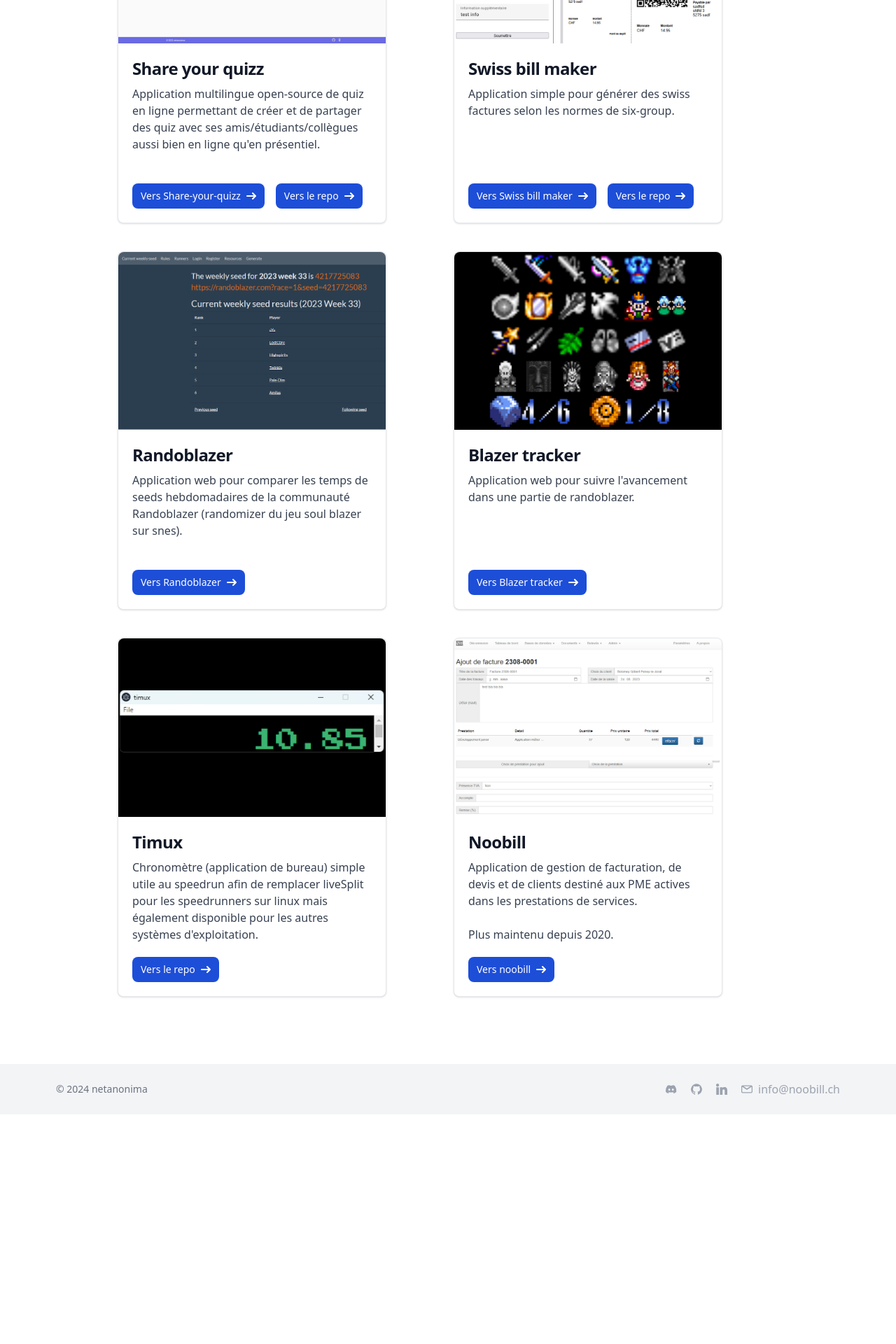
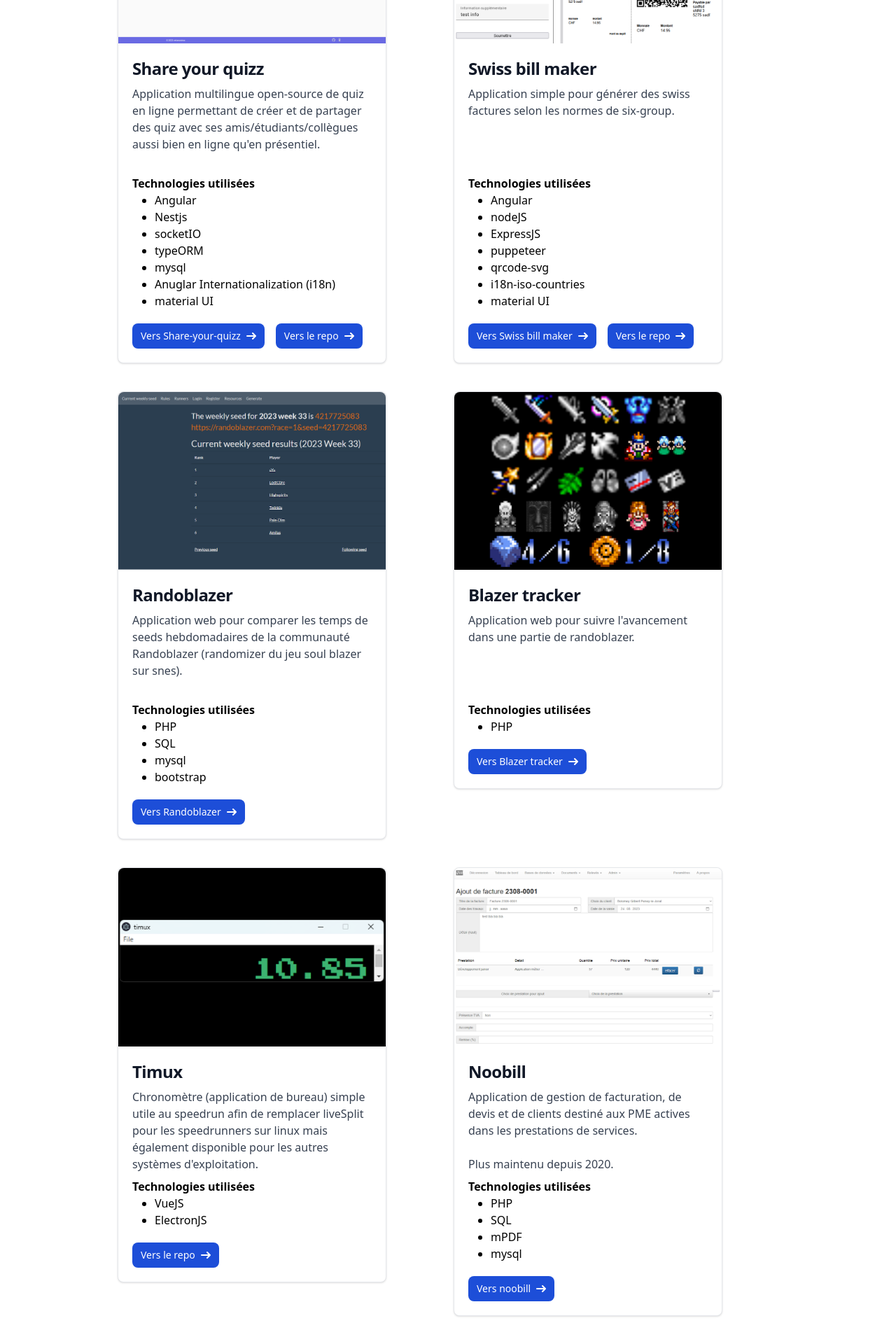
Before and after one commit to netanonima/netanonima.github.io, a Vue app: page /projects in a window 1280 px wide. Shown: the part 318-2238 px from the top of the page at 70% size. Before the commit the page ends 1910 px from the top, so only its background shows below. Built offline with nearby package versions, Linux system fonts and the light colour scheme.

Commit message:
technology used added in projects section

```diff
--- a/src/components/Projects.vue
+++ b/src/components/Projects.vue
@@ -21,8 +21,22 @@ function showImageInModal(imageSrc) {
             <a href="#">
               <h5 class="mb-2 text-2xl font-bold tracking-tight text-gray-900 dark:text-white">Share your quizz</h5>
             </a>
-            <p class="mb-3 font-normal text-gray-700 dark:text-gray-400 h-32">
+            <p class="font-normal text-gray-700 dark:text-gray-400 h-32">
               Application multilingue open-source de quiz en ligne permettant de créer et de partager des quiz avec ses amis/étudiants/collègues aussi bien en ligne qu'en présentiel.
+            </p>
+            <p>
+              <h2 class="font-bold">Technologies utilisées</h2>
+              <div class="ml-8 mb-5">
+                <ul class="list-disc">
+                  <li>Angular</li>
+                  <li>Nestjs</li>
+                  <li>socketIO</li>
+                  <li>typeORM</li>
+                  <li>mysql</li>
+                  <li>Anuglar Internationalization (i18n)</li>
+                  <li>material UI</li>
+                </ul>
+              </div>
             </p>
             <a href="https://share-your-quizz.ch/fr/" target="_blank" class="inline-flex items-center px-3 py-2 text-sm font-medium text-center text-white bg-blue-700 rounded-lg hover:bg-blue-800 focus:ring-4 focus:outline-none focus:ring-blue-300 dark:bg-blue-600 dark:hover:bg-blue-700 dark:focus:ring-blue-800">
               Vers Share-your-quizz
@@ -47,8 +61,22 @@ function showImageInModal(imageSrc) {
             <a href="#">
               <h5 class="mb-2 text-2xl font-bold tracking-tight text-gray-900 dark:text-white">Swiss bill maker</h5>
             </a>
-            <p class="mb-3 font-normal text-gray-700 dark:text-gray-400 h-32">
+            <p class="font-normal text-gray-700 dark:text-gray-400 h-32">
               Application simple pour générer des swiss factures selon les normes de six-group.
+            </p>
+            <p>
+              <h2 class="font-bold">Technologies utilisées</h2>
+              <div class="ml-8 mb-5">
+                <ul class="list-disc">
+                  <li>Angular</li>
+                  <li>nodeJS</li>
+                  <li>ExpressJS</li>
+                  <li>puppeteer</li>
+                  <li>qrcode-svg</li>
+                  <li>i18n-iso-countries</li>
+                  <li>material UI</li>
+                </ul>
+              </div>
             </p>
             <a href="https://noobill.ch/SwissBillMaker/" target="_blank" class="inline-flex items-center px-3 py-2 text-sm font-medium text-center text-white bg-blue-700 rounded-lg hover:bg-blue-800 focus:ring-4 focus:outline-none focus:ring-blue-300 dark:bg-blue-600 dark:hover:bg-blue-700 dark:focus:ring-blue-800">
               Vers Swiss bill maker
@@ -73,8 +101,19 @@ function showImageInModal(imageSrc) {
             <a href="#">
               <h5 class="mb-2 text-2xl font-bold tracking-tight text-gray-900 dark:text-white">Randoblazer</h5>
             </a>
-            <p class="mb-3 font-normal text-gray-700 dark:text-gray-400 h-32">
+            <p class="font-normal text-gray-700 dark:text-gray-400 h-32">
               Application web pour comparer les temps de seeds hebdomadaires de la communauté Randoblazer (randomizer du jeu soul blazer sur snes).
+            </p>
+            <p>
+              <h2 class="font-bold">Technologies utilisées</h2>
+              <div class="ml-8 mb-5">
+                <ul class="list-disc">
+                  <li>PHP</li>
+                  <li>SQL</li>
+                  <li>mysql</li>
+                  <li>bootstrap</li>
+                </ul>
+              </div>
             </p>
             <a href="https://randoblazer.com/weekly/" target="_blank" class="inline-flex items-center px-3 py-2 text-sm font-medium text-center text-white bg-blue-700 rounded-lg hover:bg-blue-800 focus:ring-4 focus:outline-none focus:ring-blue-300 dark:bg-blue-600 dark:hover:bg-blue-700 dark:focus:ring-blue-800">
               Vers Randoblazer
@@ -93,8 +132,16 @@ function showImageInModal(imageSrc) {
             <a href="#">
               <h5 class="mb-2 text-2xl font-bold tracking-tight text-gray-900 dark:text-white">Blazer tracker</h5>
             </a>
-            <p class="mb-3 font-normal text-gray-700 dark:text-gray-400 h-32">
+            <p class="font-normal text-gray-700 dark:text-gray-400 h-32">
               Application web pour suivre l'avancement dans une partie de randoblazer.
+            </p>
+            <p>
+              <h2 class="font-bold">Technologies utilisées</h2>
+              <div class="ml-8 mb-5">
+                <ul class="list-disc">
+                  <li>PHP</li>
+                </ul>
+              </div>
             </p>
             <a href="https://noobill.ch/blazer_tracker/" target="_blank" class="inline-flex items-center px-3 py-2 text-sm font-medium text-center text-white bg-blue-700 rounded-lg hover:bg-blue-800 focus:ring-4 focus:outline-none focus:ring-blue-300 dark:bg-blue-600 dark:hover:bg-blue-700 dark:focus:ring-blue-800">
               Vers Blazer tracker
@@ -113,8 +160,17 @@ function showImageInModal(imageSrc) {
             <a href="#">
               <h5 class="mb-2 text-2xl font-bold tracking-tight text-gray-900 dark:text-white">Timux</h5>
             </a>
-            <p class="mb-3 font-normal text-gray-700 dark:text-gray-400 h-32">
+            <p class="font-normal text-gray-700 dark:text-gray-400 h-32">
               Chronomètre (application de bureau) simple utile au speedrun afin de remplacer liveSplit pour les speedrunners sur linux mais également disponible pour les autres systèmes d'exploitation.
+            </p>
+            <p>
+              <h2 class="font-bold">Technologies utilisées</h2>
+              <div class="ml-8 mb-5">
+                <ul class="list-disc">
+                  <li>VueJS</li>
+                  <li>ElectronJS</li>
+                </ul>
+              </div>
             </p>
             <a href="https://github.com/netanonima/timux/releases/tag/v1.0" target="_blank" class="inline-flex items-center px-3 py-2 text-sm font-medium text-center text-white bg-blue-700 rounded-lg hover:bg-blue-800 focus:ring-4 focus:outline-none focus:ring-blue-300 dark:bg-blue-600 dark:hover:bg-blue-700 dark:focus:ring-blue-800">
               Vers le repo
@@ -133,9 +189,20 @@ function showImageInModal(imageSrc) {
             <a href="#">
               <h5 class="mb-2 text-2xl font-bold tracking-tight text-gray-900 dark:text-white">Noobill</h5>
             </a>
-            <p class="mb-3 font-normal text-gray-700 dark:text-gray-400 h-32">
+            <p class="font-normal text-gray-700 dark:text-gray-400 h-32">
               Application de gestion de facturation, de devis et de clients destiné aux PME actives dans les prestations de services.<br><br>
               Plus maintenu depuis 2020.
+            </p>
+            <p>
+              <h2 class="font-bold">Technologies utilisées</h2>
+              <div class="ml-8 mb-5">
+                <ul class="list-disc">
+                  <li>PHP</li>
+                  <li>SQL</li>
+                  <li>mPDF</li>
+                  <li>mysql</li>
+                </ul>
+              </div>
             </p>
             <a href="https://noobill.ch/" target="_blank" class="inline-flex items-center px-3 py-2 text-sm font-medium text-center text-white bg-blue-700 rounded-lg hover:bg-blue-800 focus:ring-4 focus:outline-none focus:ring-blue-300 dark:bg-blue-600 dark:hover:bg-blue-700 dark:focus:ring-blue-800">
               Vers noobill
```
